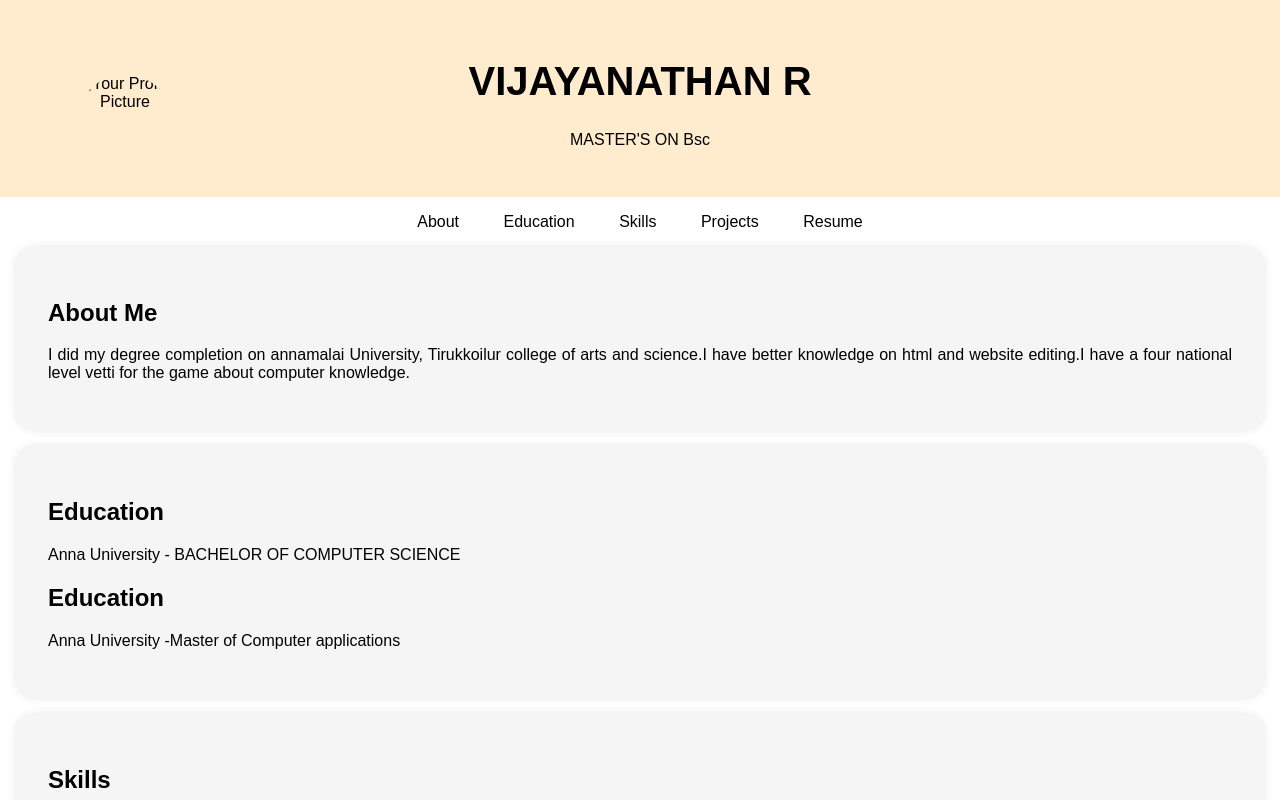
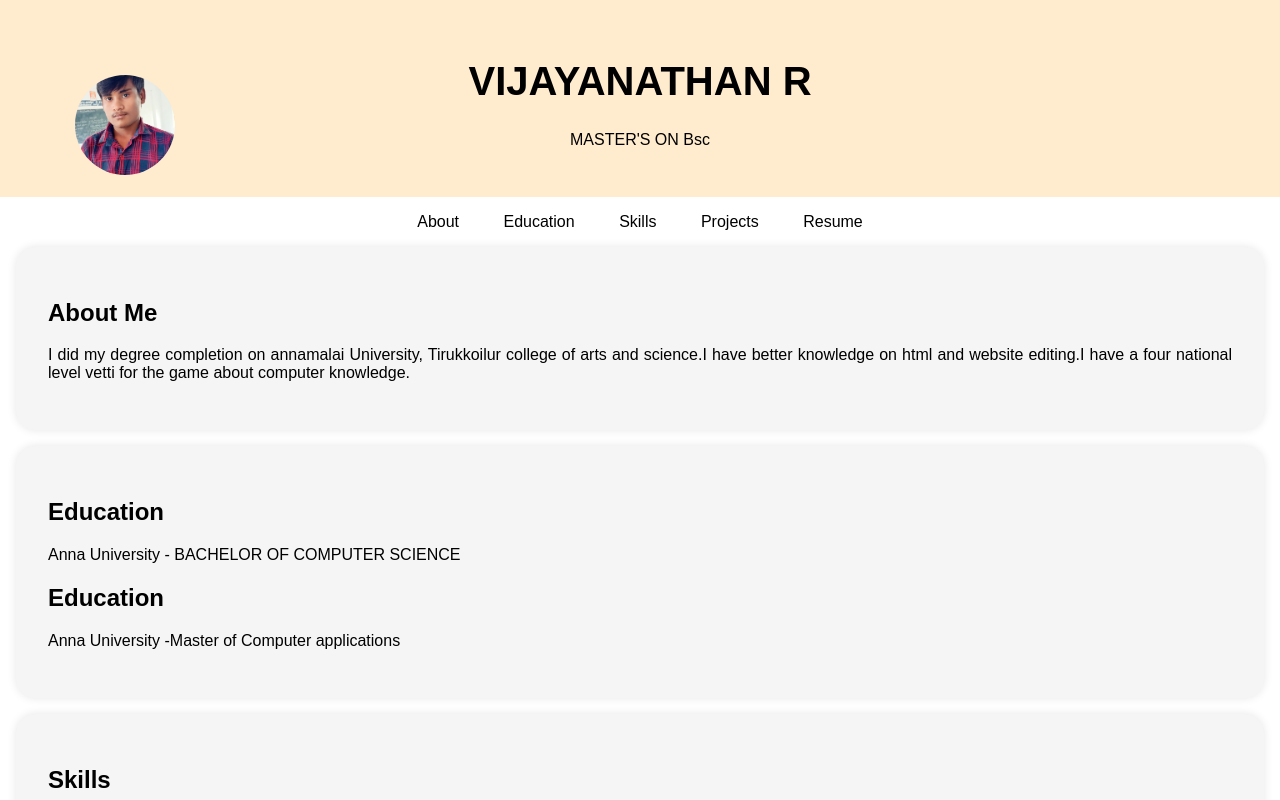
Before and after one commit to Vijayanathanvijay/Vijayanathanvijay, a plain HTML site: page index.html in a window 1280 px wide. Shown: the top 800 px of the page. Drawn offline with Linux system fonts and the light colour scheme.

Commit message:
Update index.html

```diff
--- a/index.html
+++ b/index.html
@@ -95,7 +95,7 @@
     <header>
         <div class="header-content">
             <!-- Add your profile picture here -->
-            <img src="/IMG_20231020_212854_038.jpeg" alt="Your Profile Picture" class="profile-picture">
+            <img src="IMG-20231102-WA0001.jpg" alt="Your Profile Picture" class="profile-picture">
             <h1>VIJAYANATHAN R</h1>
             <p>MASTER'S ON Bsc</p>
         </div>
```
